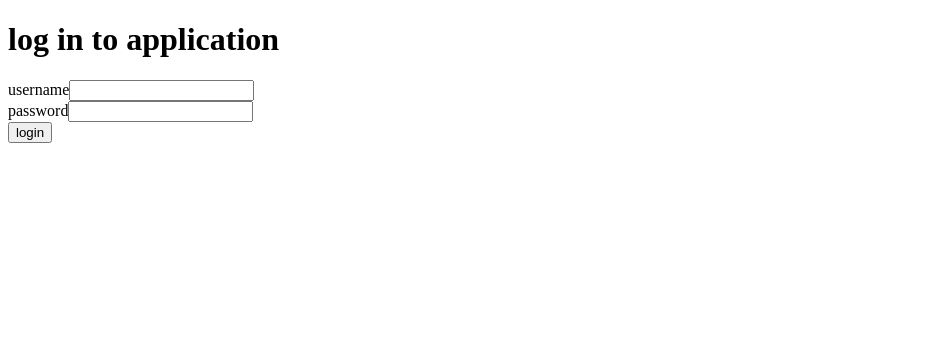
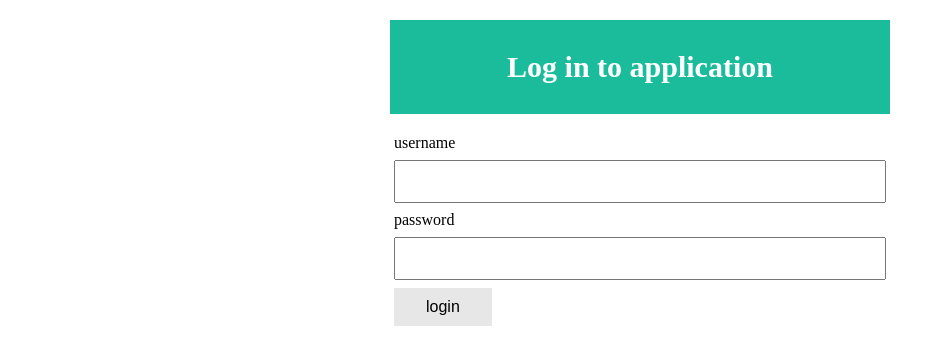
Before and after one commit to as20203/fullstack-exercises, a React (Create React App) app in the folder part7/blogapp/frontend/: page / in a window 1280 px wide. Shown: the top 364 px of the page, without its empty margins (0-945 px from the left). Built offline with nearby package versions, Linux system fonts and the light colour scheme.

Commit message:
Added styling for login button.

```diff
--- a/part7/blogapp/frontend/package.json
+++ b/part7/blogapp/frontend/package.json
@@ -11,6 +11,7 @@
     "react-query": "^3.39.3",
     "react-router-dom": "^6.11.2",
     "react-scripts": "5.0.1",
+    "styled-components": "^5.3.10",
     "web-vitals": "^2.1.4"
   },
   "scripts": {
--- a/part7/blogapp/frontend/src/components/Login.js
+++ b/part7/blogapp/frontend/src/components/Login.js
@@ -6,6 +6,8 @@ import Notification from './Notification/Notification'
 import { useContext } from 'react'
 import NotificationContext from '../NotificationContext'
 import userContext from '../UserContext'
+import { Container, Button, Form, Input, Heading } from '../styledComponents'
+
 const Login = () => {
   const [username, setUsername] = useState('')
   const [password, setPassword] = useState('')
@@ -34,35 +36,35 @@ const Login = () => {
     }
   }
   return (
-    <>
-      <h1>log in to application</h1>
+    <Container width="500">
+      <Heading>Log in to application</Heading>
       {notification && <Notification message={notification} />}
-      <form onSubmit={handleLogin}>
-        <div>
+      <Form onSubmit={handleLogin}>
+        <Container>
           username
-          <input
+          <Input
             id="username"
             type="text"
             value={username}
             name="Username"
             onChange={({ target }) => setUsername(target.value)}
           />
-        </div>
-        <div>
+        </Container>
+        <Container>
           password
-          <input
+          <Input
             id="password"
             type="password"
             value={password}
             name="Password"
             onChange={({ target }) => setPassword(target.value)}
           />
-        </div>
-        <button id="login-button" type="submit">
+        </Container>
+        <Button id="login-button" type="submit">
           login
-        </button>
-      </form>
-    </>
+        </Button>
+      </Form>
+    </Container>
   )
 }
 
--- /dev/null
+++ b/part7/blogapp/frontend/src/styledComponents/Button.js
@@ -0,0 +1,13 @@
+import styled from 'styled-components'
+
+export const Button = styled.button`
+  background-color: #e7e7e7;
+  color: black;
+  border: none;
+  padding: 10px 32px;
+  text-align: center;
+  text-decoration: none;
+  display: inline-block;
+  font-size: 16px;
+  cursor: pointer;
+`
--- /dev/null
+++ b/part7/blogapp/frontend/src/styledComponents/Container.js
@@ -0,0 +1,6 @@
+import styled from 'styled-components'
+
+export const Container = styled.div`
+  margin: auto;
+  width: ${({ width }) => `${width}px` || '100%'};
+`
--- /dev/null
+++ b/part7/blogapp/frontend/src/styledComponents/Form.js
@@ -0,0 +1,5 @@
+import styled from 'styled-components'
+
+export const Form = styled.form`
+  margin: 0.25em;
+`
--- /dev/null
+++ b/part7/blogapp/frontend/src/styledComponents/Header.js
@@ -0,0 +1,9 @@
+import styled from 'styled-components'
+
+export const Heading = styled.h1`
+  padding: 30px;
+  text-align: center;
+  background: #1abc9c;
+  color: white;
+  font-size: 30px;
+`
--- /dev/null
+++ b/part7/blogapp/frontend/src/styledComponents/Input.js
@@ -0,0 +1,8 @@
+import styled from 'styled-components'
+
+export const Input = styled.input`
+  width: 100%;
+  padding: 12px 20px;
+  margin: 8px 0;
+  box-sizing: border-box;
+`
--- /dev/null
+++ b/part7/blogapp/frontend/src/styledComponents/index.js
@@ -0,0 +1,5 @@
+export * from './Container'
+export * from './Button'
+export * from './Form'
+export * from './Input'
+export * from './Header'
```
Also changed, not shown: 1 other file (tests, documents, lock files or other folders).
